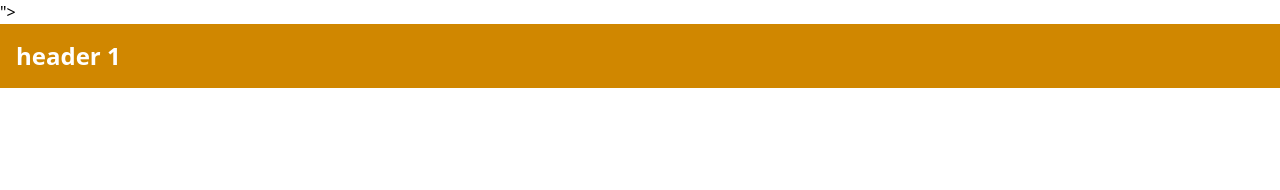
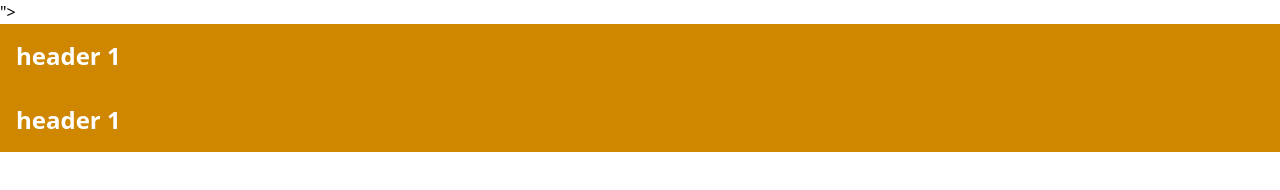
Before and after one commit to akintolaalameen022-sudo/Tailwind-repo, a website: page tailwindcss/public/index.html in a window 1280 px wide. Drawn offline with Linux system fonts and the light colour scheme.

Commit message:
i added another Div to index..html

```diff
--- a/tailwindcss/public/index.html
+++ b/tailwindcss/public/index.html
@@ -11,7 +11,10 @@
     <h1 class="text-2xl bg-yellow-600 p-4 font-semibold text-white">header 1</h1>
     <!--header -->
     <div class="header">
-
+        <h1 class="text-2xl bg-yellow-600 p-4 font-semibold text-white">header 1</h1>
+    <!--header -->
+    <div class="header"
+         </div>
     </div>
     <!--header done -->
 
```
